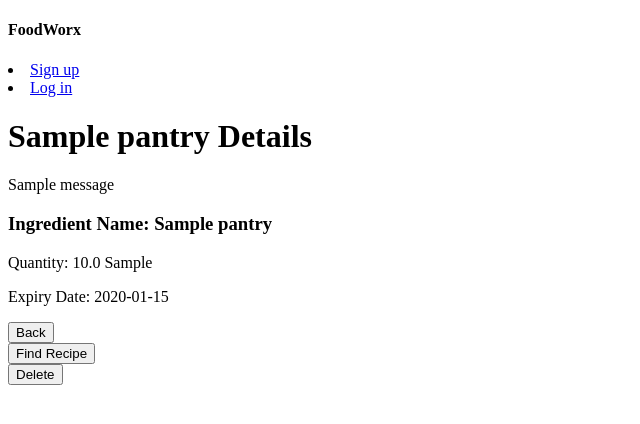
After one commit to Moers-code/foodworx, a Flask app: page /pantryitems/1 in a window 1280 px wide. The commit adds this page. Shown: the top 424 px of the page, without its empty margins (0-640 px from the left). Run offline with Flask 3, Linux system fonts and the light colour scheme; tables that the repository leaves empty hold one stand-in row (values such as "Sample post"); one stand-in notice (Sample message) is shown.

Commit message:
add fetch recipe feature

```diff
--- a/app.py
+++ b/app.py
@@ -4,14 +4,21 @@ from forms import LoginForm, SignupForm, EditUserForm, IngredientForm, PantryFor
 from models import User, db, connect_db, User, Ingredients, Pantry, Recipe, APIDATA
 from flask_migrate import Migrate
 from datetime import datetime
+from dotenv import load_dotenv
+import os
+import requests
+import re
+
+load_dotenv()
 
 app = Flask(__name__)
 app.config['SQLALCHEMY_DATABASE_URI'] = 'postgresql:///foodworx'
 app.config['SQLALCHEMY_TRACK_MODIFICATIONS'] = False
 app.config['SQLALCHEMY_ECHO'] = False
 app.config['DEBUG_TB_INTERCEPT_REDIRECTS'] = False
-app.config['SECRET_KEY'] = "H-pful™•¶,it+wo98"
+app.config['SECRET_KEY'] = os.getenv('SECRET_KEY')
 
+API_KEY = os.getenv('API_KEY')
 
 debug = DebugToolbarExtension(app)
 migrate = Migrate(app, db)
@@ -291,6 +298,16 @@ def show_pantry(user_id):
 
     return render_template('pantry/pantry_items.html', pantry=pantry)
 
+@app.route('/pantryitems/<int:item_id>')
+def item_details(item_id):
+    """Show Ingredient Details"""
+
+    item = Pantry.query.get_or_404(item_id)
+    if not item:
+        return redirect('users/{g.user.id}/pantryitems')
+
+    return render_template('pantry/item_details.html', item=item)
+
 @app.route('/pantryitems/add', methods=['GET', 'POST'])
 def add_item():
     """Add New Item to the Pantry"""
@@ -391,3 +408,31 @@ def get_suggestions():
             response.append({'id':ingredient.id, 'name':ingredient.name})
 
     return jsonify({'response':response})
+
+@app.route('/fetch-recipes', methods=['POST'])
+def fetch_recipes():
+    """API Request to Fetch Recipes"""
+
+    ingredient_name = request.json.get('ingredientName')
+    ingredient_name = re.sub(r'\s', '_', ingredient_name)
+
+    res = requests.get(f'https://api.spoonacular.com/recipes/findByIngredients?ingredients={ingredient_name}&number=4&apiKey={API_KEY}')
+    recipes = res.json()
+
+    response_data = []
+
+    for recipe in recipes:
+        recipe_data = {
+            'title': recipe['title'],
+            'image': recipe['image'],
+        'ingredients': []
+        }
+
+        for ingredient in recipe['usedIngredients']:
+            recipe_data['ingredients'].append(ingredient['original'])
+
+        for ingredient in recipe['missedIngredients']:
+            recipe_data['ingredients'].append(ingredient['original'])
+        response_data.append(recipe_data)
+
+    return jsonify(response_data)
--- a/requirements.txt
+++ b/requirements.txt
@@ -1,6 +1,8 @@
 alembic==1.10.4
 bcrypt==4.0.1
 blinker==1.6.2
+certifi==2023.5.7
+charset-normalizer==3.1.0
 click==8.1.3
 dnspython==2.3.0
 email-validator==2.0.0.post2
@@ -20,8 +22,11 @@ Jinja2==3.1.2
 Mako==1.2.4
 MarkupSafe==2.1.2
 psycopg2-binary==2.9.6
+python-dotenv==1.0.0
+requests==2.30.0
 SQLAlchemy==2.0.13
 typing_extensions==4.5.0
+urllib3==2.0.2
 Werkzeug==2.3.4
 WTForms==3.0.1
 zipp==3.15.0
--- a/static/app.js
+++ b/static/app.js
@@ -41,3 +41,29 @@ $('#suggestions').on('click', 'li', function() {
     $('#suggestions').empty();
     $('#suggestions-container').removeClass('border-visible');
   });
+
+const displayRecipe = (data) => {
+    for (let recipe of data){
+        let $recipeDiv = $('<div>');
+        let $img = $('<img>').attr('src', recipe.image).attr('alt', `${recipe.title} recipe`);
+        let $h1 = $('<h1>').text(recipe.title);
+        let $h3 = $('<h3>').text('Ingredients');
+        let $ul = $('<ul>');
+        for (let ingredient of recipe.ingredients){
+            let $li = $('<li>');
+            $li.text(ingredient);
+            $ul.append($li);
+        }
+        $recipeDiv.append($img,$h1, $h3, $ul);
+        $('body').append($recipeDiv);
+    }
+}
+
+$('.api-call-button').on('click', async (e) => {
+    let itemName = $(e.target).attr('id');
+
+    let res = await axios.post('/fetch-recipes', {'ingredientName':itemName})
+    let data = res.data;
+
+    displayRecipe(data);
+})
--- /dev/null
+++ b/templates/pantry/item_details.html
@@ -0,0 +1,33 @@
+{% extends 'base.html' %}
+
+{% block title %}Item Details{% endblock %}
+
+{% block content %}
+<h1>{{ item.ingredient_name }} Details</h1>
+{% with messages = get_flashed_messages() %}
+    {% if messages %}
+        {% for message in messages %}
+            {{ message }}
+        {% endfor %}
+    {% endif %}
+{% endwith %}
+
+
+<div>
+    <h3>Ingredient Name: {{ item.ingredient_name }}</h3>
+
+    <p>Quantity: {{ item.ingredient_quantity }} {{ item.uom }}</p>
+
+    <p>Expiry Date: {{ item.expiry_date }}</p>
+
+    <button onclick="window.location.href='/users/{{g.user.id}}/pantryitems'">Back</button>
+</div>
+<button class="api-call-button" id="{{item.ingredient_name}}">Find Recipe</button>
+
+<form action='/pantryitems/{{item.id}}/delete', method="POST">
+
+    <button>Delete</button>
+</form>
+
+
+{% endblock %}
--- a/templates/pantry/pantry_items.html
+++ b/templates/pantry/pantry_items.html
@@ -15,11 +15,11 @@
 {% for item in pantry %}
 
 <div>
-    <h3>Item Name: {{ item.ingredient_name }}</h3>
+    <h3 onclick="window.location.href='/pantryitems/{{item.id}}'">Item Name: {{ item.ingredient_name }}</h3>
     <p>Quantity: {{ item.ingredient_quantity }} {{ item.uom }}</p>
     <p>Expiry Date: {{ item.expiry_date }}</p>
     <p class='days-left'>Days left: {{ item.days_left }}</p>
-    <button id="{{item.id}}" onclick="window.location.href='/pantryitems/{{item.id}}/recipes'">Find Recipe</button>
+
     <button onclick="window.location.href='/pantryitems/{{item.id}}/edit'">Edit Item</button>
 
     <form action='/pantryitems/{{item.id}}/delete', method="POST">
```
Also changed, not shown: templates/recipes.html (+10 -7 lines), 1 other file.
